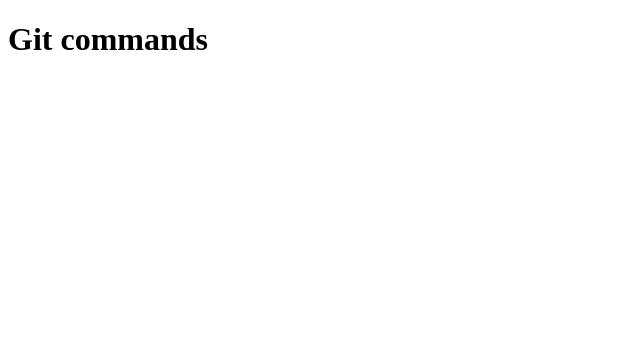
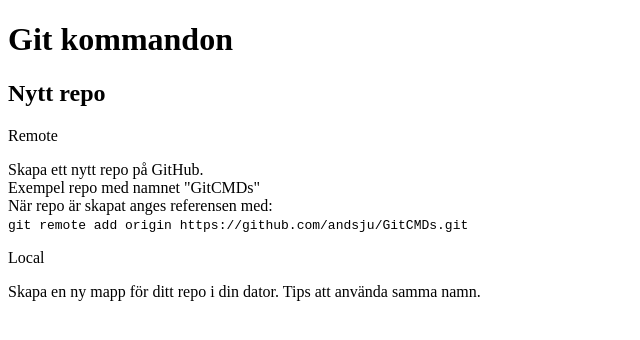
Before and after one commit to andsju/GitCMDs, a plain HTML site: page index.html in a window 1280 px wide. Shown: the whole page, without its empty margins (0-640 px from the left). Drawn offline with Linux system fonts and the light colour scheme.

Commit message:
First commit

```diff
--- a/index.html
+++ b/index.html
@@ -1,14 +1,30 @@
 <!DOCTYPE html>
-<html lang="en">
+<html lang="sv">
 <head>
     <meta charset="UTF-8">
     <meta name="viewport" content="width=device-width, initial-scale=1.0">
-    <title>Git commands</title>
+    <title>Git kommandon</title>
 </head>
 <body>
 
-    <h1>Git commands</h1>
+    <h1>Git kommandon</h1>
 
+    <h2>Nytt repo</h2>
+    <section>Remote</section>
+    <p>
+        Skapa ett nytt repo på GitHub.
+        <br>
+        Exempel repo med namnet "GitCMDs"
+        <br>
+        När repo är skapat anges referensen med:
+        <br>
+        <code>git remote add origin https://github.com/andsju/GitCMDs.git</code>
+    </p>
+
+    <section>Local</section>
+    <p>
+        Skapa en ny mapp för ditt repo i din dator. Tips att använda samma namn.
+    </p>
 
 </body>
 </html>
```
Also changed, not shown: 1 other file.
